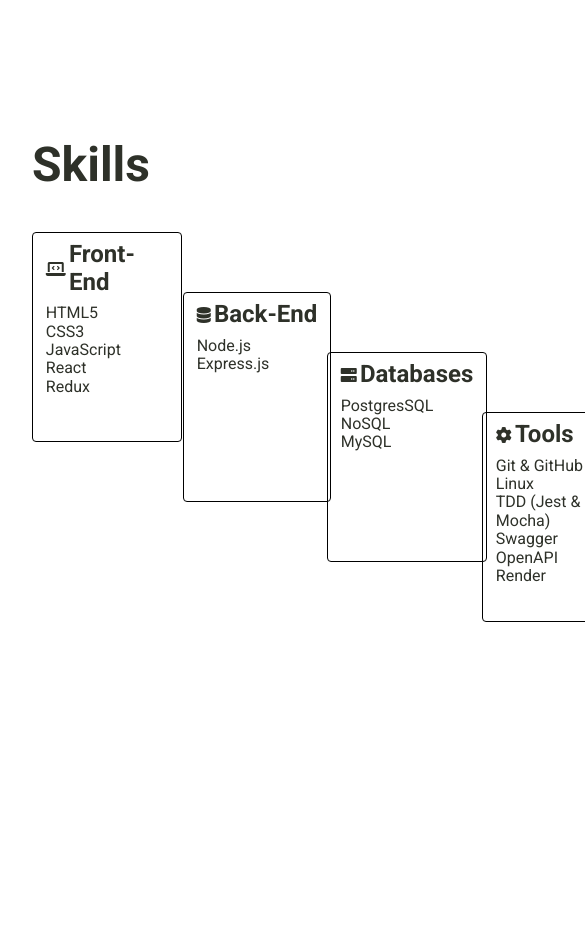
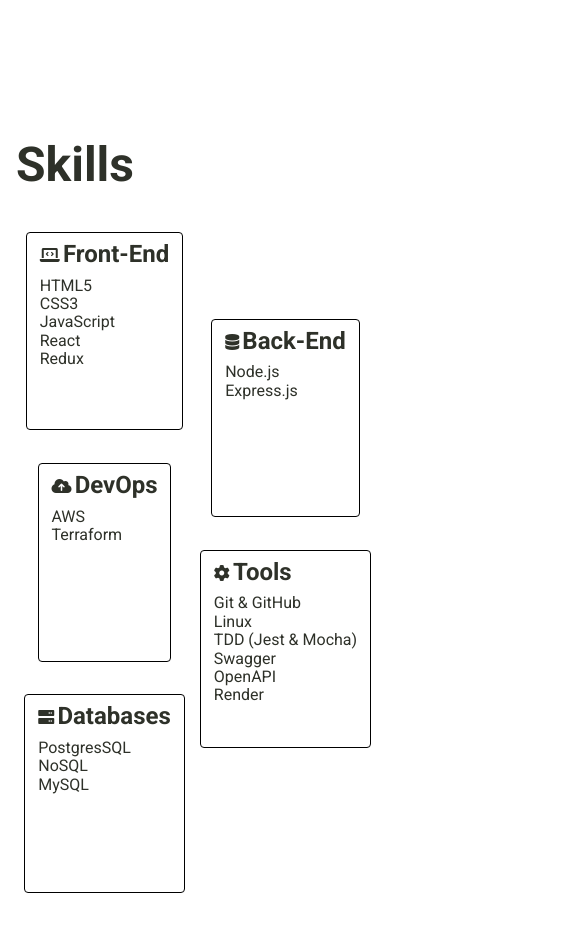
Before and after one commit to carlosbuitragosan/portfolio_codecademy, a website with bundled scripts: page index.html in a window 390 px wide. Shown: the part 880-1811 px from the top of the page, 585 px wide, since content can reach past the window. Before the commit the page ends 1624 px from the top, so only its background shows below. Built offline with nearby package versions, Linux system fonts and the light colour scheme.

Commit message:
add flexible grid to skills section

```diff
--- a/css/styles.css
+++ b/css/styles.css
@@ -156,40 +156,11 @@
 
 .skills__container {
   display: grid;
-  grid-template-columns: repeat(5, minmax(150px, 200px));
-  grid-template-rows: repeat(16, 30px);
+  grid-template-columns: repeat(5, minmax(160px, 1fr));
+  grid-template-rows: repeat(20, 25px);
+  gap: 1vw;
   justify-items: center;
   position: relative;
-}
-
-.skills__front-end {
-  grid-column-start: 1;
-  grid-row-start: 1;
-  grid-row-end: 8;
-}
-
-.skills__back-end {
-  grid-column-start: 2;
-  grid-row-start: 3;
-  grid-row-end: 10;
-}
-
-.skills__databases {
-  grid-column-start: 3;
-  grid-row-start: 5;
-  grid-row-end: 12;
-}
-
-.skills__tools {
-  grid-column-start: 4;
-  grid-row-start: 7;
-  grid-row-end: 14;
-}
-
-.skills__devops {
-  grid-column-start: 5;
-  grid-row-start: 9;
-  grid-row-end: 16;
 }
 
 .skills__category {
@@ -199,7 +170,32 @@
   border: 1px solid black;
   padding: 0.5rem 0.8rem;
   border-radius: 4px;
-  transition: transform 1.3s ease-out;
+  transition: transform 0.6s ease-out;
+}
+
+.skills__front-end {
+  grid-column: 1;
+  grid-row: 1 / span 7;
+}
+
+.skills__back-end {
+  grid-column: 2;
+  grid-row: 4 / span 7;
+}
+
+.skills__databases {
+  grid-column: 3;
+  grid-row: 7 / span 7;
+}
+
+.skills__tools {
+  grid-column: 4;
+  grid-row: 10 / span 7;
+}
+
+.skills__devops {
+  grid-column: 5;
+  grid-row: 13 / span 7;
 }
 
 .skills__title_container {
@@ -221,6 +217,56 @@
   padding: 0;
   margin: 0;
 }
+
+@media only screen and (min-width: 1000px) {
+  .skills__section {
+    padding: 0 5rem 2rem 5rem;
+  }
+}
+
+@media only screen and (max-width: 870px) {
+  .skills__container {
+    grid-template-columns: repeat(4, minmax(160px, 1fr));
+  }
+
+  .skills__devops {
+    grid-column: 2;
+    grid-row: 12 / span 7;
+  }
+}
+
+@media only screen and (max-width: 710px) {
+  .skills__container {
+    grid-template-columns: repeat(3, minmax(160px, 1fr));
+  }
+
+  .skills__devops {
+    grid-column: 1;
+    grid-row: 9 / span 7;
+  }
+
+  .skills__tools {
+    grid-column: 2;
+    grid-row: 12 / span 7;
+  }
+}
+
+@media only screen and (max-width: 540px) {
+  .skills__section {
+    padding: 0 1rem 2rem 1rem;
+  }
+
+  .skills__container {
+    grid-template-columns: repeat(2, minmax(160px, 1fr));
+    grid-template-rows: repeat(24, 25px);
+  }
+
+  .skills__databases {
+    grid-column: 1;
+    grid-row: 17 / span 7;
+  }
+}
+
 /* LANDSCAPE MODE */
 @media only screen and (orientation: landscape) and (max-height: 430px) {
   .hero {
--- a/js/modules/introAnimation.js
+++ b/js/modules/introAnimation.js
@@ -13,7 +13,7 @@
                 }
             });
         },
-        { threshold: 0.3 }
+        { threshold: 0.5 }
     );
 
     observer.observe($('.intro__text')[0]);
--- a/js/modules/skillsAnimation.js
+++ b/js/modules/skillsAnimation.js
@@ -31,7 +31,7 @@
                 }
             });
         },
-        { threshold: 1 }
+        { threshold: 0.6 }
     );
     observer.observe($('.skills__container')[0]);
 }
```
